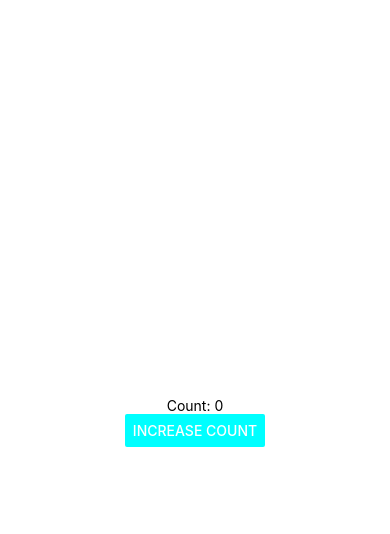
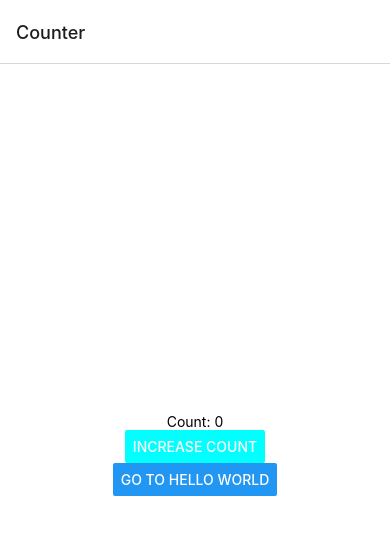
Before and after one commit to natidemis/Lokaverkefni-NDK1, a React Native app: screen /Counter in a window 390 px wide. Shown: the top 534 px of the page. Built offline with nearby package versions, Linux system fonts and the light colour scheme.

Commit message:
Navigation skrá bætt, Basic navigation prófun útfært.

```diff
--- a/App.js
+++ b/App.js
@@ -1,70 +1,29 @@
 import { StatusBar } from 'expo-status-bar';
-import React, {useState, useEffect} from 'react';
-import { Button, StyleSheet, Text, View } from 'react-native';
-import AsyncStorage from '@react-native-async-storage/async-storage';
+import React from 'react';
+import {StyleSheet, Text, View } from 'react-native';
+import { NavigationContainer } from '@react-navigation/native';
+import { createNativeStackNavigator } from '@react-navigation/native-stack';
+
+import Counter from './Nav/Counter';
+import HelloWorld from './Nav/HelloWorld';
 
 
 
-
-
-function CounterButton({ title, onIncrement, color}) {
-  return <Button color = {color} title={title} onPress={onIncrement} />
-}
-
-const styles = StyleSheet.create({
-  container: {
-    flex: 1,
-    backgroundColor: '#fff',
-    alignItems: 'center',
-    justifyContent: 'center',
-  },
-});
+const Stack = createNativeStackNavigator();
 
 export default function App() {
-  const [count, setCount] = useState(0)
-  const [restore, setRestore] = useState(true)
-  useEffect(() => {
-    const getData = async () => {
-      try {
-        const value = await AsyncStorage.getItem('@storage_Key')
-        if(value !== null) {
-          setCount(Number.parseInt(value))
-        }
-      } catch(e) {
-        console.log(e)
-      }
-    }
-    if(restore) {
-      getData()
-      setRestore(false)
-    }
-  }, [restore])
-  var btnColor = 'cyan'
-  const storeData = async () => {
-    try {
-      await AsyncStorage.setItem('@storage_Key', (count + 1).toString())
-      btnColor = 'cyan'
-      console.log()
-    } catch (e) {
-      // saving error
-      setCount(count - 1)
-      btnColor = 'red'
-    } finally{
-      setCount(count+1)
-    }
-  }
-
   return (
-    <View style={styles.container}>
-      <Text>Count: {count}</Text>
-      <CounterButton
-        color = {btnColor}
-        title="Increase count"
-        onIncrement={function(){
-          storeData()
-        }}
-      />
-      <StatusBar style="auto" />
-    </View>
+    <NavigationContainer>
+      <Stack.Navigator>
+        <Stack.Screen
+          name="Counter"
+          component={Counter}
+        />
+        <Stack.Screen
+          name="Hello World"
+          component={HelloWorld}
+        />
+      </Stack.Navigator>
+    </NavigationContainer>
   );
 }
--- /dev/null
+++ b/Nav/Counter.js
@@ -0,0 +1,66 @@
+import { Button, Text, View } from 'react-native';
+import React, {useState, useEffect} from 'react';
+import AsyncStorage from '@react-native-async-storage/async-storage';
+import { StatusBar } from 'expo-status-bar';
+import styles from '../Styles';
+
+function CounterButton({ title, onIncrement, color}) {
+    return <Button color = {color} title={title} onPress={onIncrement} />
+}
+
+
+
+const Counter = ({navigation}) => {
+    const [count, setCount] = useState(0)
+    const [restore, setRestore] = useState(true)
+    useEffect(() => {
+      const getData = async () => {
+        try {
+          const value = await AsyncStorage.getItem('@storage_Key')
+          if(value !== null) {
+            setCount(Number.parseInt(value))
+          }
+        } catch(e) {
+          console.log(e)
+        }
+      }
+      if(restore) {
+        getData()
+        setRestore(false)
+      }
+    }, [restore])
+    var btnColor = 'cyan'
+    const storeData = async () => {
+      try {
+        await AsyncStorage.setItem('@storage_Key', (count + 1).toString())
+        btnColor = 'cyan'
+        console.log()
+      } catch (e) {
+        // saving error
+        setCount(count - 1)
+        btnColor = 'red'
+      } finally{
+        setCount(count+1)
+      }
+    }
+
+    return (
+      <View style={styles.container}>
+        <Text>Count: {count}</Text>
+        <CounterButton
+          color = {btnColor}
+          title="Increase count"
+          onIncrement={function(){
+            storeData()
+          }}
+        />
+        <Button
+          title = "Go to Hello World"
+          onPress = {() => navigation.navigate('Hello World')}
+        />
+        <StatusBar style="auto" />
+      </View>
+    );
+  }
+
+  export default Counter
--- /dev/null
+++ b/Nav/HelloWorld.js
@@ -0,0 +1,15 @@
+import { Button, Text, View } from 'react-native'
+import { StatusBar } from 'expo-status-bar';
+import styles from '../Styles';
+import React from 'react';
+
+const HelloWorld = () => {
+    return (
+      <View style={styles.container}>
+        <Text>Hello, World!</Text>
+        <StatusBar style="auto" />
+      </View>
+    );
+  }
+
+export default HelloWorld
--- /dev/null
+++ b/Styles.js
@@ -0,0 +1,13 @@
+import {StyleSheet } from 'react-native';
+
+
+const styles = StyleSheet.create({
+    container: {
+      flex: 1,
+      backgroundColor: '#fff',
+      alignItems: 'center',
+      justifyContent: 'center',
+    },
+  });
+
+export default styles
--- a/package.json
+++ b/package.json
@@ -9,11 +9,15 @@
   },
   "dependencies": {
     "@react-native-async-storage/async-storage": "~1.15.0",
+    "@react-navigation/native": "^6.0.4",
+    "@react-navigation/native-stack": "^6.2.2",
     "expo": "~42.0.1",
     "expo-status-bar": "~1.0.4",
     "react": "16.13.1",
     "react-dom": "16.13.1",
     "react-native": "https://github.com/expo/react-native/archive/sdk-42.0.0.tar.gz",
+    "react-native-safe-area-context": "3.2.0",
+    "react-native-screens": "~3.4.0",
     "react-native-web": "^0.17.1"
   },
   "devDependencies": {
```
Also changed, not shown: 1 other file (tests, documents, lock files or other folders).
